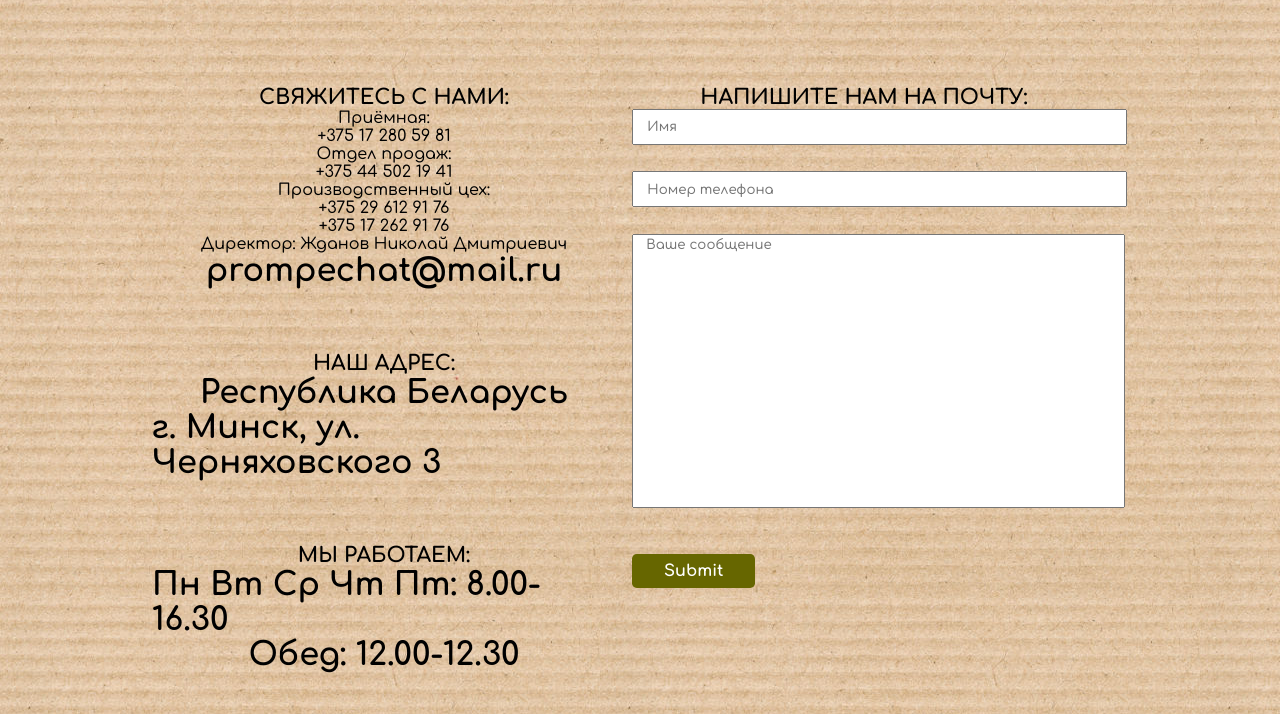
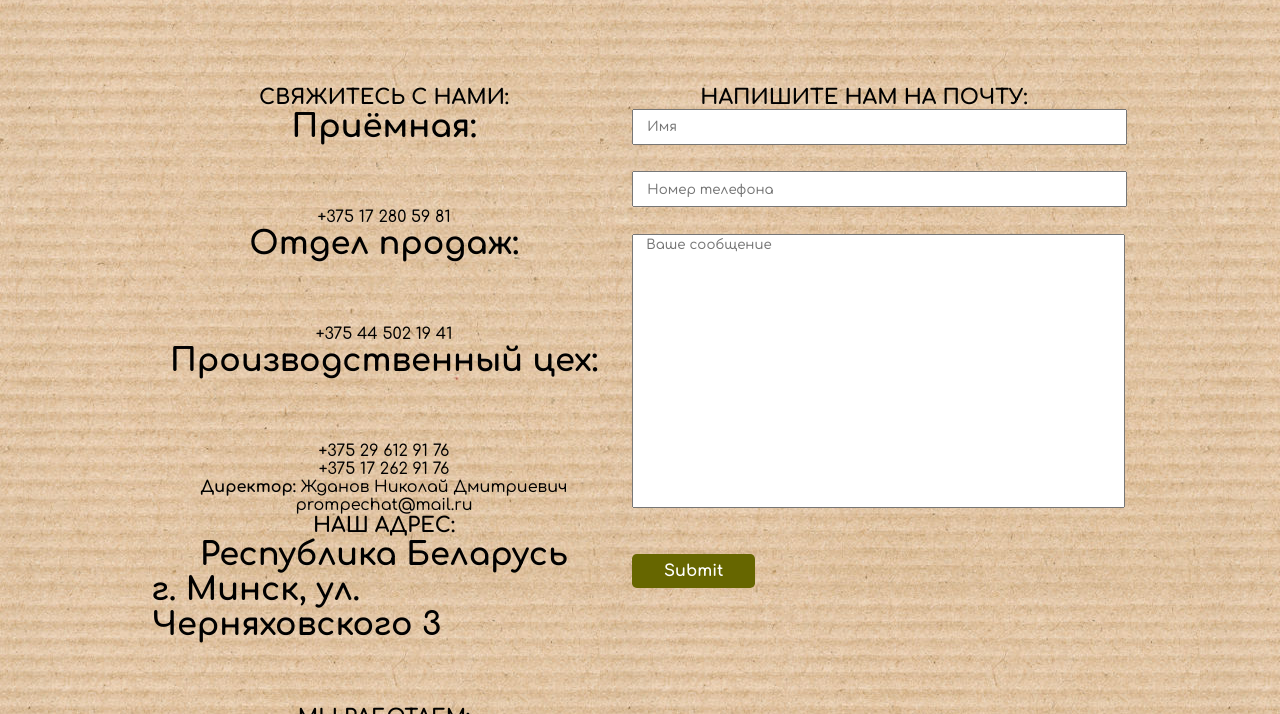
Before and after one commit to prompechat/prompechat.github.io, a plain HTML site: page contacts.html in a window 1280 px wide. Shown: the part 683-1397 px from the top of the page. Drawn offline with Linux system fonts and the light colour scheme.

Commit message:
Update contacts.html

```diff
--- a/contacts.html
+++ b/contacts.html
@@ -38,15 +38,15 @@
     <div class="PAGE_PADDING FLEX_ROW FLEX_START CONTENT_CENTER PADDING_T_5 PADDING_B_5" style="background-image: url('Images/carton.jpg')">
       <div class="BLOCK_PART_2 MARGIN_A_05">
         <div class="BLOCK_HEADING">СВЯЖИТЕСЬ С НАМИ:</div>
-        <div>Приёмная:</div>
+        <div class="TEXT_GIGANTIC TEXT_BOLD MARGIN_B_2 TEXT_NORMAL">Приёмная:</div>
         <div>+375 17 280 59 81</div>
-        <div>Отдел продаж:</div>
+        <div class="TEXT_GIGANTIC TEXT_BOLD MARGIN_B_2 TEXT_NORMAL">Отдел продаж:</div>
         <div>+375 44 502 19 41</div>
-        <div>Производственный цех:</div>
+        <div class="TEXT_GIGANTIC TEXT_BOLD MARGIN_B_2 TEXT_NORMAL">Производственный цех:</div>
         <div>+375 29 612 91 76</div>
         <div>+375 17 262 91 76</div>
-        <div>Директор: Жданов Николай Дмитриевич</div>
-        <div class="TEXT_GIGANTIC TEXT_BOLD MARGIN_B_2 TEXT_NORMAL">prompechat@mail.ru</div>
+        <div><b>Директор:</b> Жданов Николай Дмитриевич</div>
+        <div>prompechat@mail.ru</div>
         <div class="BLOCK_HEADING">НАШ АДРЕС:</div>
         <div class="TEXT_GIGANTIC TEXT_BOLD">Республика Беларусь</div>
         <div class="TEXT_GIGANTIC TEXT_BOLD MARGIN_B_2">г. Минск, ул. Черняховского 3</div>
```
